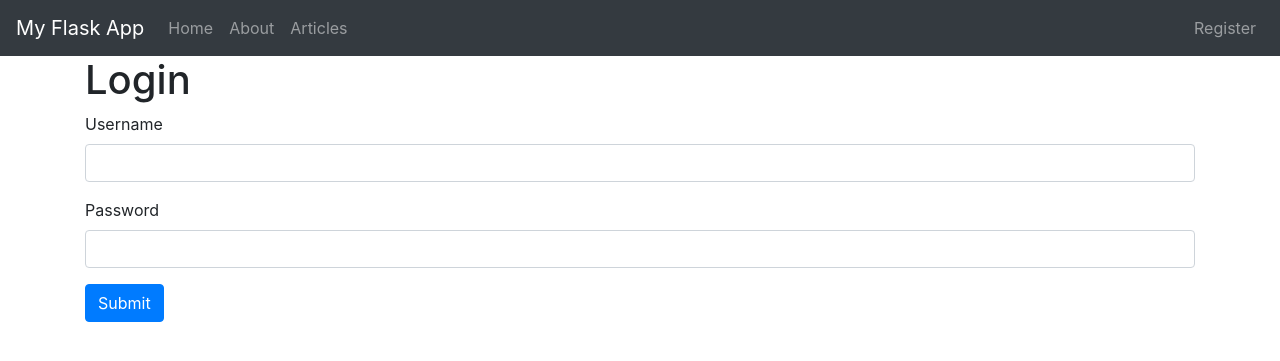
After one commit to shsma/dockerize-flask, a Flask app: page /login in a window 1280 px wide. The commit adds this page. Shown: the top 361 px of the page. Run offline with Flask 2, Linux system fonts and the light colour scheme; some libraries are stand-ins or nearby versions.

Commit message:
login/register

```diff
--- a/app/app.py
+++ b/app/app.py
@@ -71,8 +71,39 @@ def register():
         cur.close()
 
         flash('You are now registered and can log in', 'success')
-        return redirect(url_for('index'))
+        return redirect(url_for('login'))
     return render_template('register.html', form=form)
+
+
+@app.route('/login', methods=['GET', 'POST'])
+def login():
+    if request.method == 'POST':
+        # Get Form Fields
+        username = request.form['username']
+        password_candidate = request.form['password']
+
+        # Create cursor
+        cur = mysql.connection.cursor()
+
+        # Get user by username
+        result = cur.execute("SELECT * FROM users WHERE username = %s LIMIT 1", [username])
+
+        if result > 0:
+            # Get stored hash
+            data = cur.fetchone()
+            password = data[4]
+
+            print(data)
+
+            # Compare Passwords
+            if sha256_crypt.verify(password_candidate, password):
+                app.logger.info('PASSWORD MATCHED')
+                flash('You are logged in', 'success')
+                return redirect(url_for('index'))
+        else:
+            app.logger.info('NO USER FOUND')
+
+    return render_template('login.html')
 
 
 if __name__ == '__main__':
--- /dev/null
+++ b/app/templates/login.html
@@ -0,0 +1,17 @@
+{% extends 'layout.html' %}
+
+{% block body %}
+    <h1>Login</h1>
+    {% include 'includes/_messages.html' %}
+    <form action="" method="POST">
+        <div class="form-group">
+            <label for="username">Username</label>
+            <input type="text" name="username" class="form-control" value="{{ request.form.username }}">
+        </div>
+        <div class="form-group">
+            <label for="password">Password</label>
+            <input type="text" name="password" class="form-control" value="{{ request.form.password }}">
+        </div>
+        <button class="btn btn-primary" type="submit">Submit</button>
+    </form>
+{% endblock %}
--- a/app/templates/register.html
+++ b/app/templates/register.html
@@ -19,8 +19,6 @@
         <div class="group-form">
             {{ render_field(form.confirm, class_="form-control") }}
         </div>
-        <p>
-            <input class="btn btn-primary" type="submit" value="Submit">
-        </p>
+        <button class="btn btn-primary" type="submit">Submit</button>
     </form>
 {% endblock %}
```
